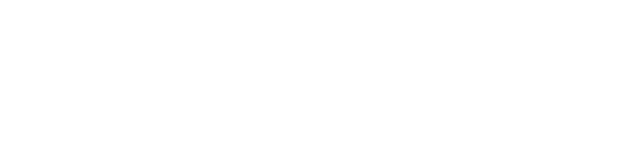
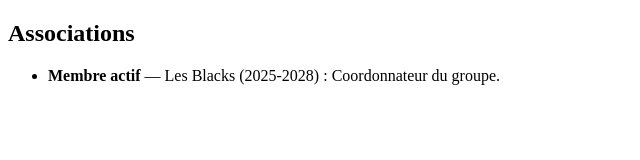
Before and after one commit to assabakerian-lgtm/mon-cv, a plain HTML site: page index.html in a window 1280 px wide. Shown: the whole page, without its empty margins (0-640 px from the left). Drawn offline with Linux system fonts and the light colour scheme.

Commit message:
mise en place de la section associations

```diff
--- a/index.html
+++ b/index.html
@@ -7,6 +7,12 @@
     <link rel="stylesheet" href="style.css">
 </head>
 <body>
-
+    <!-- Section associations -->
+<div id="associations">
+  <h2>Associations</h2>
+  <ul>
+    <li><strong>Membre actif</strong> — Les Blacks (2025-2028) : Coordonnateur du groupe.</li>
+  </ul>
+</div>
 </body>
 </html>
```
